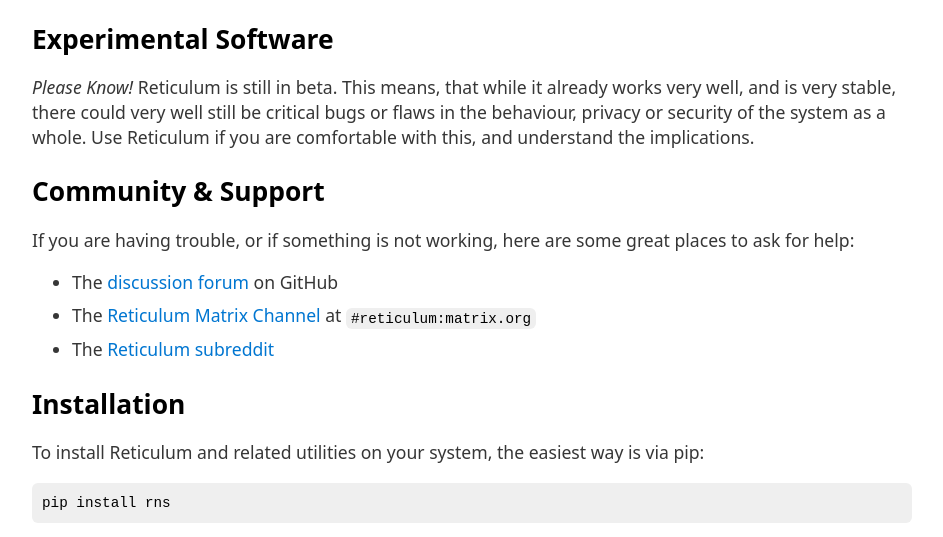
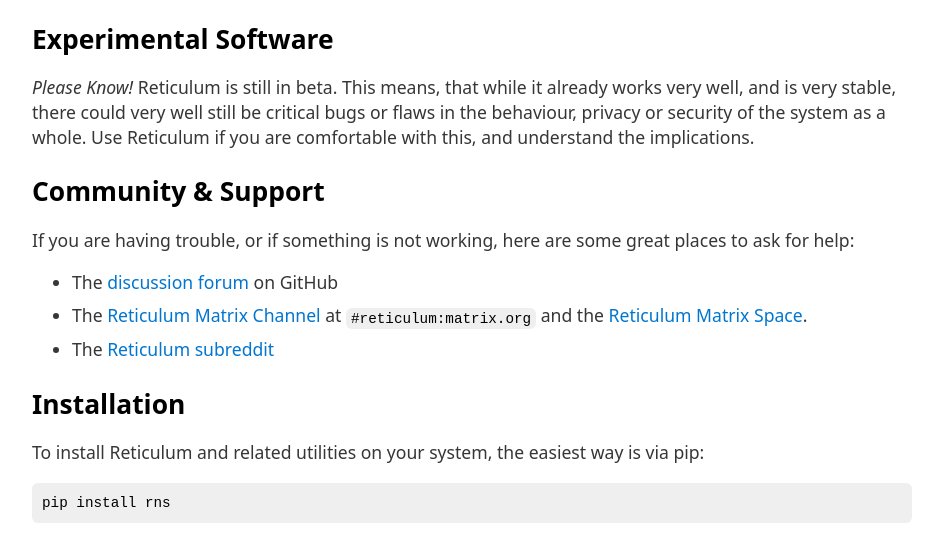
Before and after one commit to markqvist/reticulum_website, a plain HTML site: page docs/start.html in a window 1280 px wide. Shown: the part 215-752 px from the top of the page, without its empty margins (168-1111 px from the left). Drawn offline with Linux system fonts and the light colour scheme.

Commit message:
docs: Add link to the Matrix Space

```diff
--- a/docs/start.html
+++ b/docs/start.html
@@ -18,7 +18,7 @@ you want to do. For full details and examples, have a look at the <a href="manua
 <p>If you are having trouble, or if something is not working, here are some great places to ask for help:</p>
 <ul>
 <li>The <a href="https://github.com/markqvist/Reticulum/discussions">discussion forum</a> on GitHub</li>
-<li>The <a href="https://matrix.to/#/#reticulum:matrix.org">Reticulum Matrix Channel</a> at <code>#reticulum:matrix.org</code></li>
+<li>The <a href="https://matrix.to/#/#reticulum:matrix.org">Reticulum Matrix Channel</a> at <code>#reticulum:matrix.org</code> and the <a href="https://matrix.to/#/#rns:matrix.org">Reticulum Matrix Space</a>.</li>
 <li>The <a href="https://reddit.com/r/reticulum">Reticulum subreddit</a></li>
 </ul>
 <h2>Installation</h2>
```
Also changed, not shown: 1 other file.
